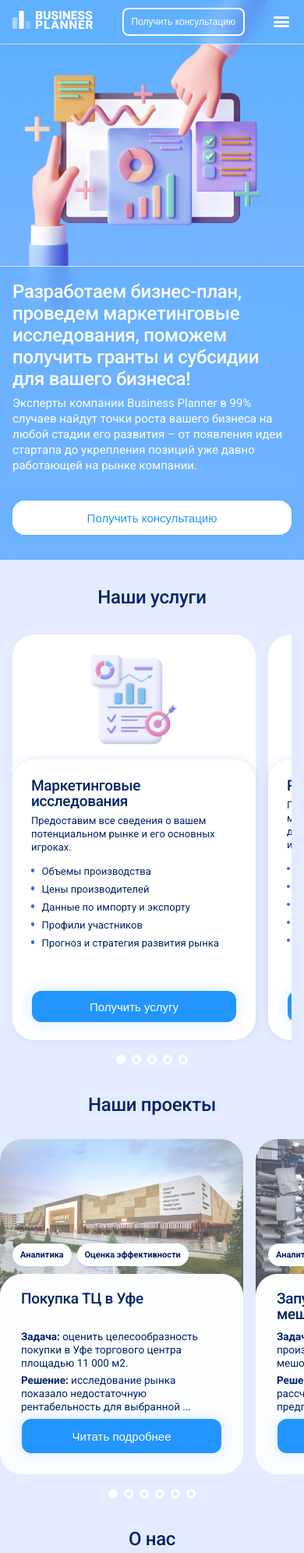
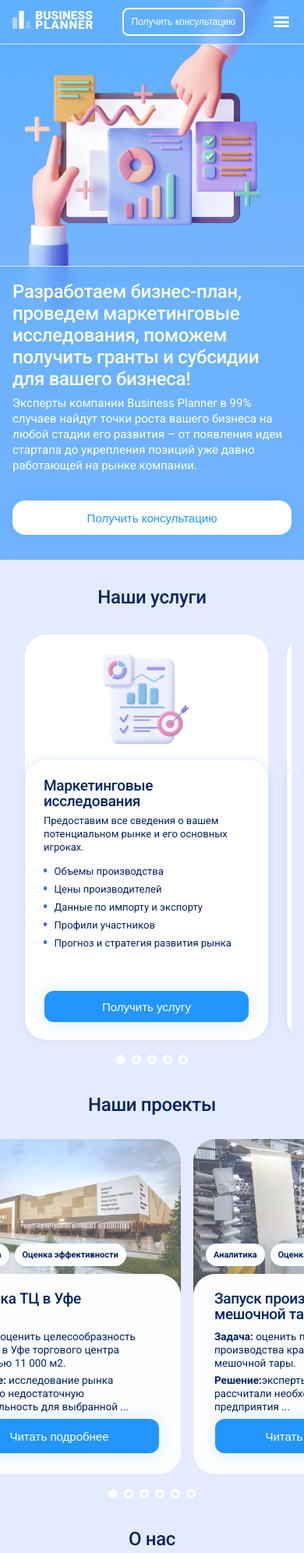
Before and after one commit to engineeger/business-planner, a website built with webpack: page index.html in a window 390 px wide. Shown: the top 1992 px of the page at 78% size. Built offline with nearby package versions, Linux system fonts and the light colour scheme.

Commit message:
Changed by overlay

```diff
--- a/assets/source/css/media.css
+++ b/assets/source/css/media.css
@@ -60,6 +60,10 @@
 @media only screen and (max-width: 992px) {
     .logo_img {
         width: 140px;
+    }
+    .case {
+        margin-left: 16px !important;
+        margin-right: 0 !important;
     }
     h1 {
         font-size: 26px;
@@ -301,6 +305,7 @@
     .card {
         max-height: 520px;
         width: 312px;
+        margin: 0 8px 16px 16px;
     }
     .ser_one {
         margin-top: 25px;
--- a/index.html
+++ b/index.html
@@ -7,7 +7,7 @@
     <meta name="viewport" content="width=device-width, initial-scale=1.0">
 
     <title>Business Planner</title>
-<script defer src="assets/build/bundle.03575422c715e22139cb.min.js"></script><link href="assets/build/bundle.1e125fb0abe77f600688.min.css" rel="stylesheet"></head>
+<script defer src="assets/build/bundle.03575422c715e22139cb.min.js"></script><link href="assets/build/bundle.450233814a37e75cf25e.min.css" rel="stylesheet"></head>
 
 <body>
     <header>
```
Also changed, not shown: assets/build/bundle.450233814a37e75cf25e.min.css.
